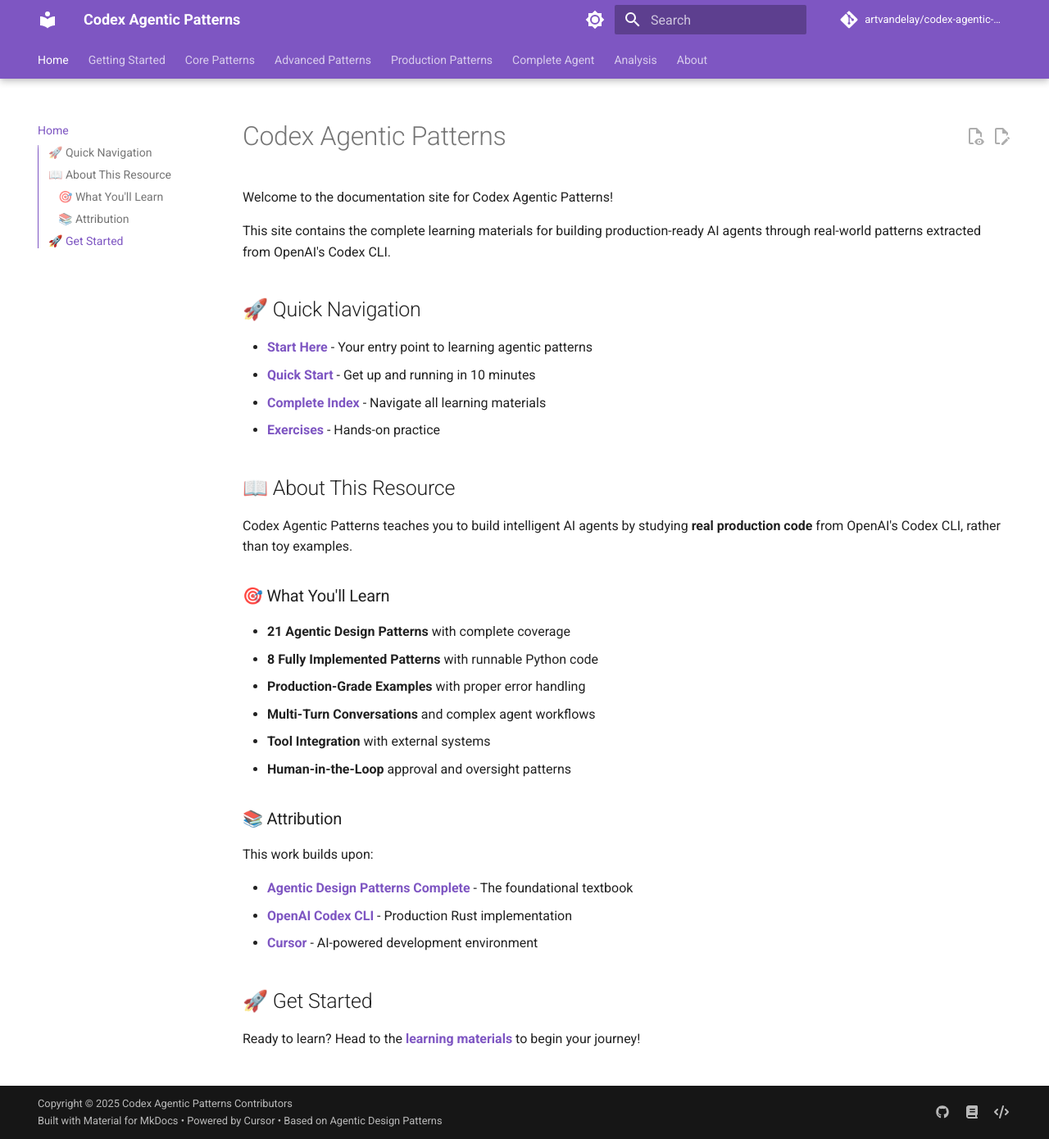
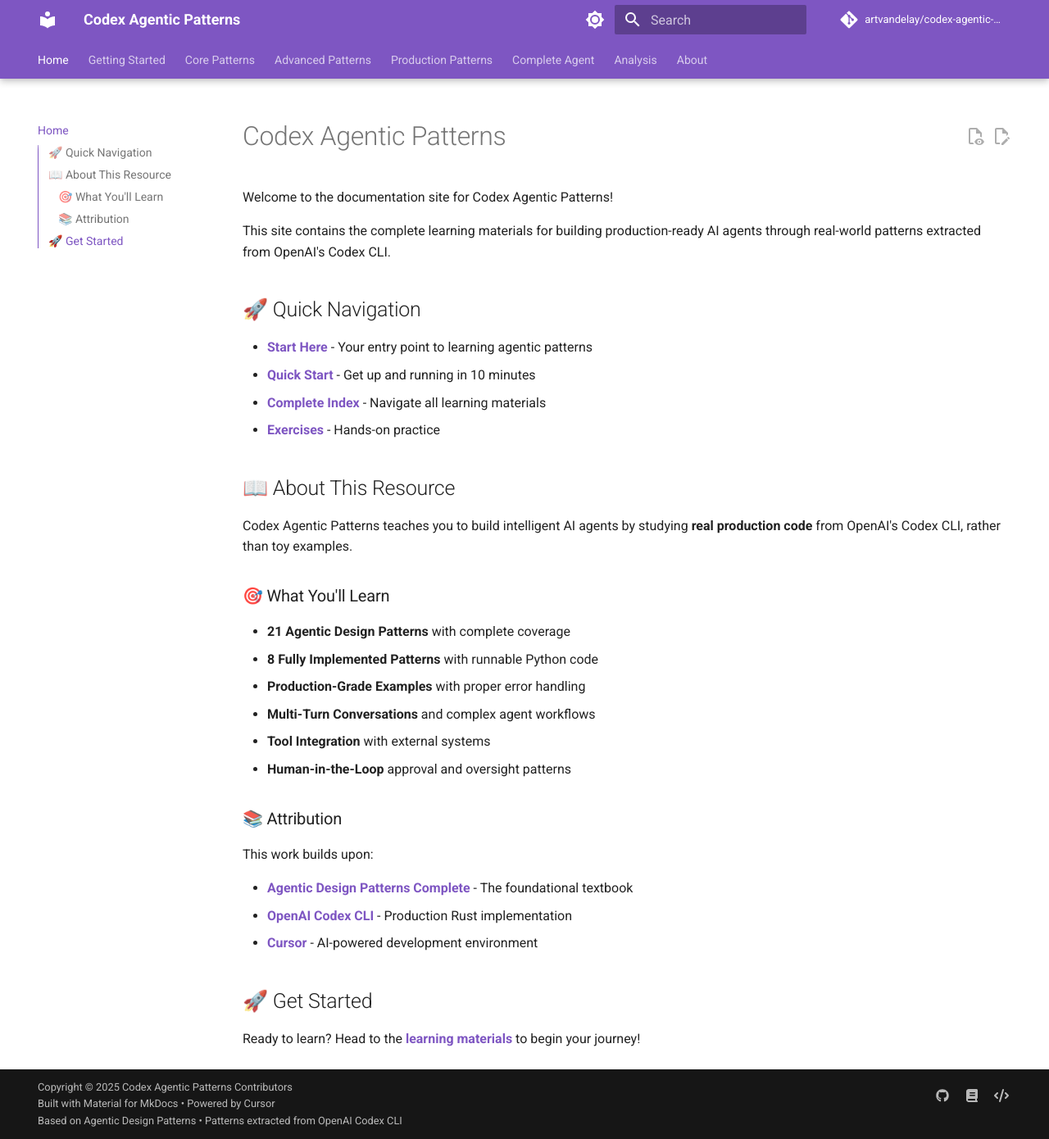
Before and after one commit to artvandelay/codex-agentic-patterns, an MkDocs documentation site: the page built from docs/index.md, in a window 1280 px wide and 1390 px high. Shown: the whole window at 82% size. Built offline with MkDocs 1.6.1 and Material for MkDocs 9.7.7, drawn with Linux system fonts in a browser that asks for light colours; comment, search, counter and statistics services are not loaded.

Commit message:
Fix attribution to properly credit both sources
- Add OpenAI Codex CLI as source for extracted patterns
- Maintain credit to original Agentic Design Patterns textbook
- Improve footer layout with proper line breaks
- Ensure both foundational sources are properly acknowledged

```diff
--- a/mkdocs.yml
+++ b/mkdocs.yml
@@ -170,5 +170,6 @@
 copyright: |
   Copyright &copy; 2025 Codex Agentic Patterns Contributors<br>
   Built with <a href="https://squidfunk.github.io/mkdocs-material/" target="_blank">Material for MkDocs</a> •
-  Powered by <a href="https://cursor.sh/" target="_blank">Cursor</a> •
-  Based on <a href="https://docs.google.com/document/d/1rsaK53T3Lg5KoGwvf8ukOUvbELRtH-V0LnOIFDxBryE/preview" target="_blank">Agentic Design Patterns</a>
+  Powered by <a href="https://cursor.sh/" target="_blank">Cursor</a><br>
+  Based on <a href="https://docs.google.com/document/d/1rsaK53T3Lg5KoGwvf8ukOUvbELRtH-V0LnOIFDxBryE/preview" target="_blank">Agentic Design Patterns</a> •
+  Patterns extracted from <a href="https://github.com/openai/codex" target="_blank">OpenAI Codex CLI</a>
```
